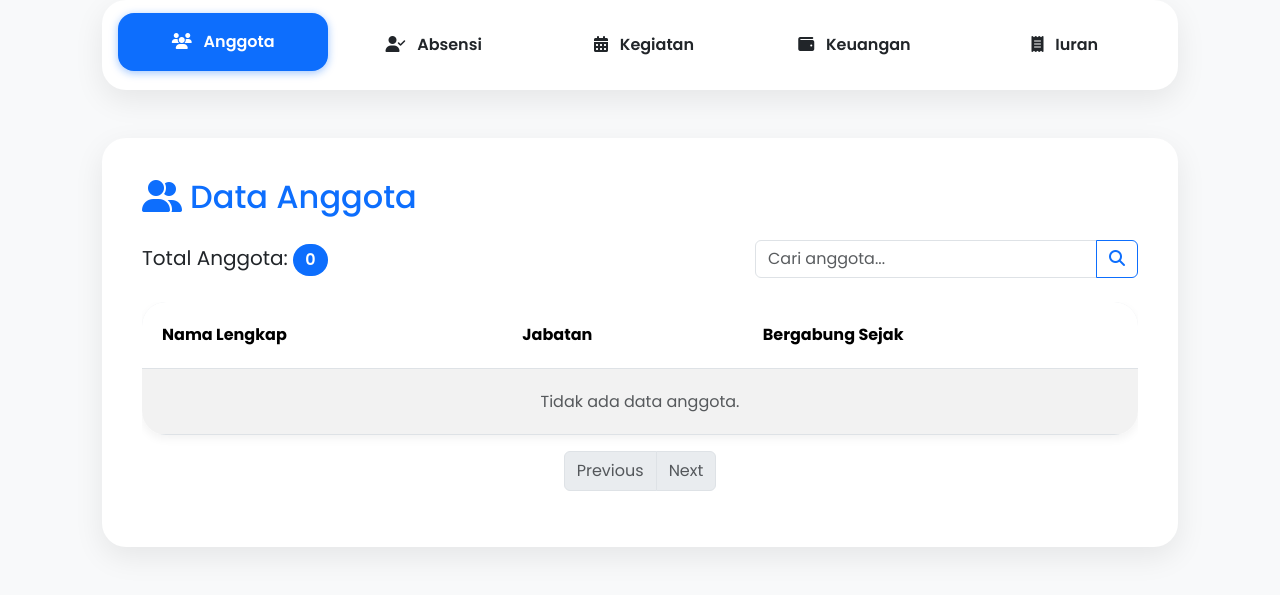
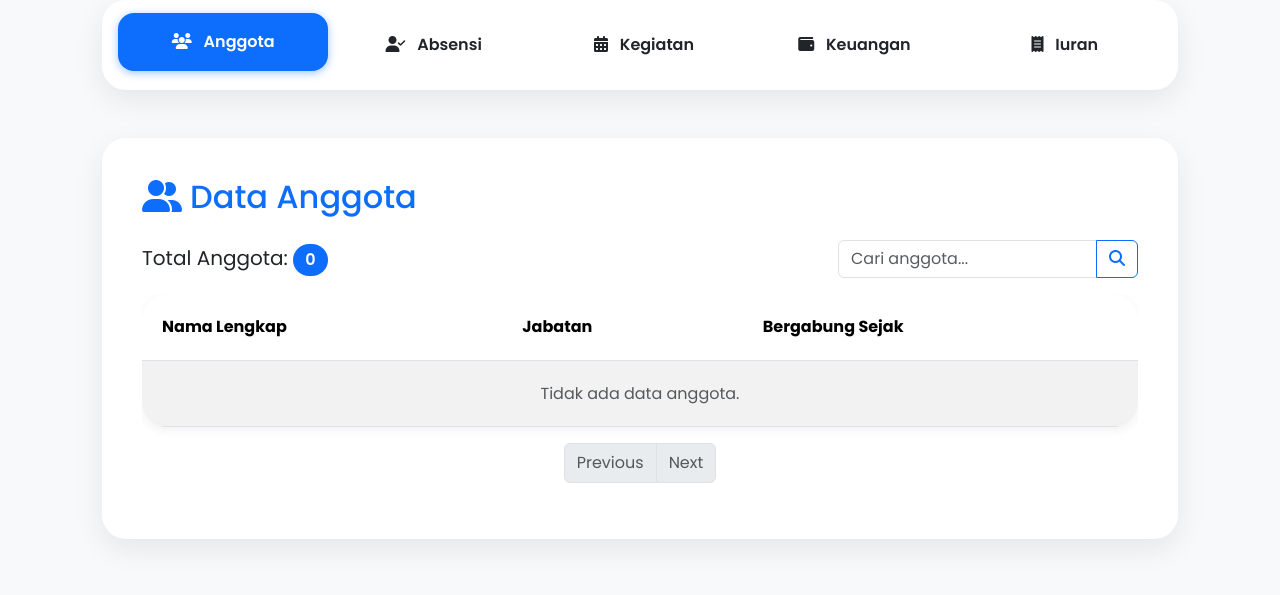
Before and after one commit to yogamahastya/karangtaruna, a PHP site: page /index.php in a window 1280 px wide. Shown: the part 419-1014 px from the top of the page. After the commit the page ends 962 px from the top, so only its background shows below. Run offline with PHP 8.4, Linux system fonts and the light colour scheme; data that the repository does not hold is empty.

Commit message:
Update index.php

```diff
--- a/index.php
+++ b/index.php
@@ -420,7 +420,7 @@ if ($_SERVER['REQUEST_METHOD'] == 'POST' && isset($_POST['absen_submit'])) {
     }
 
     // --- Cooldown (Rate Limiting) ---
-    $cooldownSeconds = 30;
+    $cooldownSeconds = 43200;
     $canProceed = true;
 
     $stmt = $conn->prepare("SELECT last_attempt_time FROM ip_attendance_cooldown WHERE ip_address = ?");
@@ -573,11 +573,14 @@ if ($_SERVER['REQUEST_METHOD'] == 'POST' && isset($_POST['absen_submit'])) {
     <div class="content-card">
         <?php if ($active_tab == 'anggota'): ?>
             <h2 class="mb-4 text-primary"><i class="fa-solid fa-user-group me-2"></i>Data Anggota</h2>
-            <div class="d-flex flex-wrap align-items-center justify-content-between gap-3 mb-4">
+            <div class="row mb-3 align-items-center gy-2">
+                <div class="col-12 col-md-4">
                     <p class="fs-5 mb-0">Total Anggota: <span class="badge bg-primary"><?= $total_anggota ?></span></p>
-                <form action="" method="GET" class="d-inline-flex">
+                </div>
+                <div class="col-12 col-md-8 text-md-end">
+                    <form action="" method="GET" class="d-flex justify-content-start justify-content-md-end">
                         <input type="hidden" name="tab" value="anggota">
-                    <div class="input-group">
+                        <div class="input-group search-input-desktop">
                             <input type="text" class="form-control" placeholder="Cari anggota..." name="search" value="<?= htmlspecialchars($searchTerm) ?>">
                             <button class="btn btn-outline-primary" type="submit"><i class="fas fa-search"></i></button>
                             <?php if (!empty($searchTerm)): ?>
@@ -586,6 +589,15 @@ if ($_SERVER['REQUEST_METHOD'] == 'POST' && isset($_POST['absen_submit'])) {
                         </div>
                     </form>
                 </div>
+            </div>
+            <style>
+                /* CSS Kustom untuk mengontrol lebar di desktop */
+                @media (min-width: 768px) {
+                    .search-input-desktop {
+                        max-width: 300px;
+                    }
+                }
+            </style>
             <div class="table-responsive">
                 <table class="table table-hover table-striped" id="anggotaTable">
                     <thead>
@@ -629,14 +641,14 @@ if ($_SERVER['REQUEST_METHOD'] == 'POST' && isset($_POST['absen_submit'])) {
             </nav>
         <?php elseif ($active_tab == 'absensi'): ?>
             <h2 class="mb-4 text-primary"><i class="fa-solid fa-user-check me-2"></i>Absensi Perkumpulan Hari Ini</h2>
-            <div class="row mb-3 align-items-center">
-                <div class="col-md-6">
+            <div class="row mb-3 gy-2 align-items-center">
+                <div class="col-12 col-md-6">
                     <div class="alert alert-info mb-0" role="alert">
                         <i class="fa-solid fa-location-dot me-2"></i> Pilih nama Anda untuk absen. Pastikan GPS aktif.
                     </div>
                 </div>
-                <div class="col-md-6 text-end">
-                    <form action="" method="GET" class="d-inline-flex">
+                <div class="col-12 col-md-6">
+                    <form action="" method="GET" class="d-flex w-100 justify-content-end">
                         <input type="hidden" name="tab" value="absensi">
                         <div class="input-group">
                             <input type="text" class="form-control" placeholder="Cari anggota..." name="search" value="<?= htmlspecialchars($searchTerm) ?>">
@@ -760,12 +772,12 @@ if ($_SERVER['REQUEST_METHOD'] == 'POST' && isset($_POST['absen_submit'])) {
             </script>
         <?php elseif ($active_tab == 'kegiatan'): ?>
             <h2 class="mb-4 text-primary"><i class="fa-solid fa-calendar-alt me-2"></i>Daftar Kegiatan</h2>
-            <div class="row mb-3 align-items-center">
-                <div class="col-md-6">
+            <div class="row mb-3 gy-2 align-items-center">
+                <div class="col-12 col-md-6">
                     <p class="fs-5 mb-0">Total Kegiatan: <span class="badge bg-primary"><?= $total_kegiatan ?></span></p>
                 </div>
-                <div class="col-md-6 text-end">
-                    <form action="" method="GET" class="d-inline-flex">
+                <div class="col-12 col-md-6">
+                    <form action="" method="GET" class="d-flex w-100 justify-content-end">
                         <input type="hidden" name="tab" value="kegiatan">
                         <div class="input-group">
                             <input type="text" class="form-control" placeholder="Cari kegiatan..." name="search" value="<?= htmlspecialchars($searchTerm) ?>">
@@ -820,9 +832,9 @@ if ($_SERVER['REQUEST_METHOD'] == 'POST' && isset($_POST['absen_submit'])) {
             </nav>
         <?php elseif ($active_tab == 'keuangan'): ?>
             <h2 class="mb-4 text-primary"><i class="fa-solid fa-wallet me-2"></i>Laporan Keuangan</h2>
-            <div class="row mb-3 align-items-center">
-                <div class="col-md-6">
-                    <form action="" method="GET" class="d-flex align-items-center">
+            <div class="row mb-3 gy-2 align-items-center">
+                <div class="col-12 col-md-6">
+                    <form action="" method="GET" class="d-flex align-items-center w-100">
                         <input type="hidden" name="tab" value="keuangan">
                         <label for="year-keuangan" class="form-label mb-0 me-2 fw-bold">Pilih Tahun:</label>
                         <select class="form-select w-auto" id="year-keuangan" name="year" onchange="this.form.submit()">
@@ -847,8 +859,8 @@ if ($_SERVER['REQUEST_METHOD'] == 'POST' && isset($_POST['absen_submit'])) {
                         </select>
                     </form>
                 </div>
-                <div class="col-md-6 text-end">
-                    <form action="" method="GET" class="d-inline-flex">
+                <div class="col-12 col-md-6">
+                    <form action="" method="GET" class="d-flex w-100 justify-content-end">
                         <input type="hidden" name="tab" value="keuangan">
                         <input type="hidden" name="year" value="<?= $selectedYear ?>">
                         <div class="input-group">
@@ -985,9 +997,9 @@ if ($_SERVER['REQUEST_METHOD'] == 'POST' && isset($_POST['absen_submit'])) {
                 </div>
             <?php else: ?>
                 <h2 class="mb-4 text-primary"><i class="fa-solid fa-receipt me-2"></i>Rekapitulasi Iuran</h2>
-                <div class="row mb-3 align-items-center">
-                    <div class="col-md-6">
-                        <form action="" method="GET" class="d-flex align-items-center">
+                <div class="row mb-3 gy-2 align-items-center">
+    <div class="col-12 col-md-6">
+        <form action="" method="GET" class="d-flex align-items-center w-100">
             <input type="hidden" name="tab" value="iuran">
             <label for="year-iuran" class="form-label mb-0 me-2 fw-bold">Pilih Tahun:</label>
             <select class="form-select w-auto" id="year-iuran" name="year" onchange="this.form.submit()">
@@ -1012,8 +1024,8 @@ if ($_SERVER['REQUEST_METHOD'] == 'POST' && isset($_POST['absen_submit'])) {
             </select>
         </form>
     </div>
-                    <div class="col-md-6 text-end">
-                        <form action="" method="GET" class="d-inline-flex">
+    <div class="col-12 col-md-6">
+        <form action="" method="GET" class="d-flex w-100 justify-content-end">
             <input type="hidden" name="tab" value="iuran">
             <input type="hidden" name="year" value="<?= $selectedYear ?>">
             <div class="input-group">
```
Lines whose indentation alone changed are shown as unchanged.
